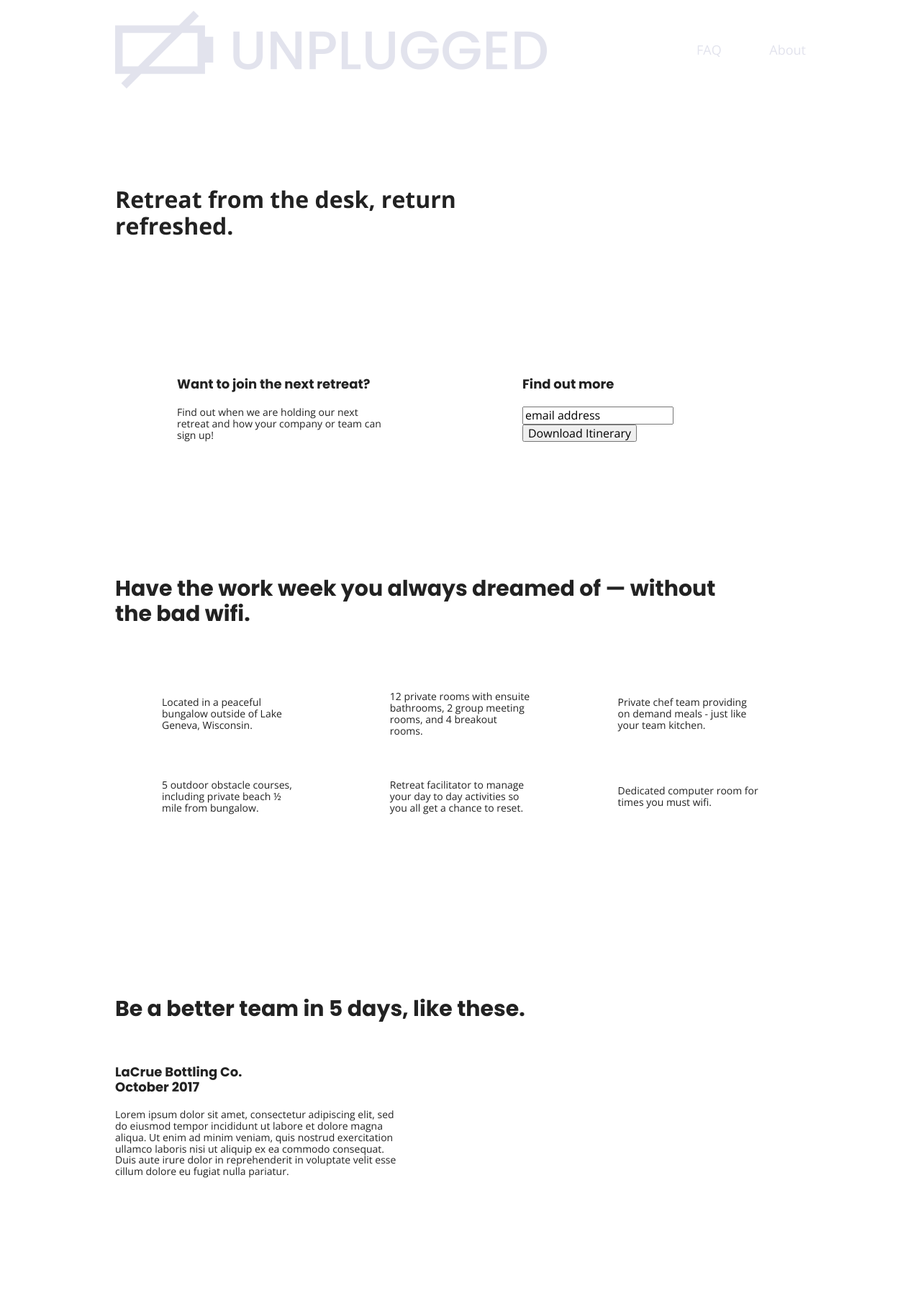
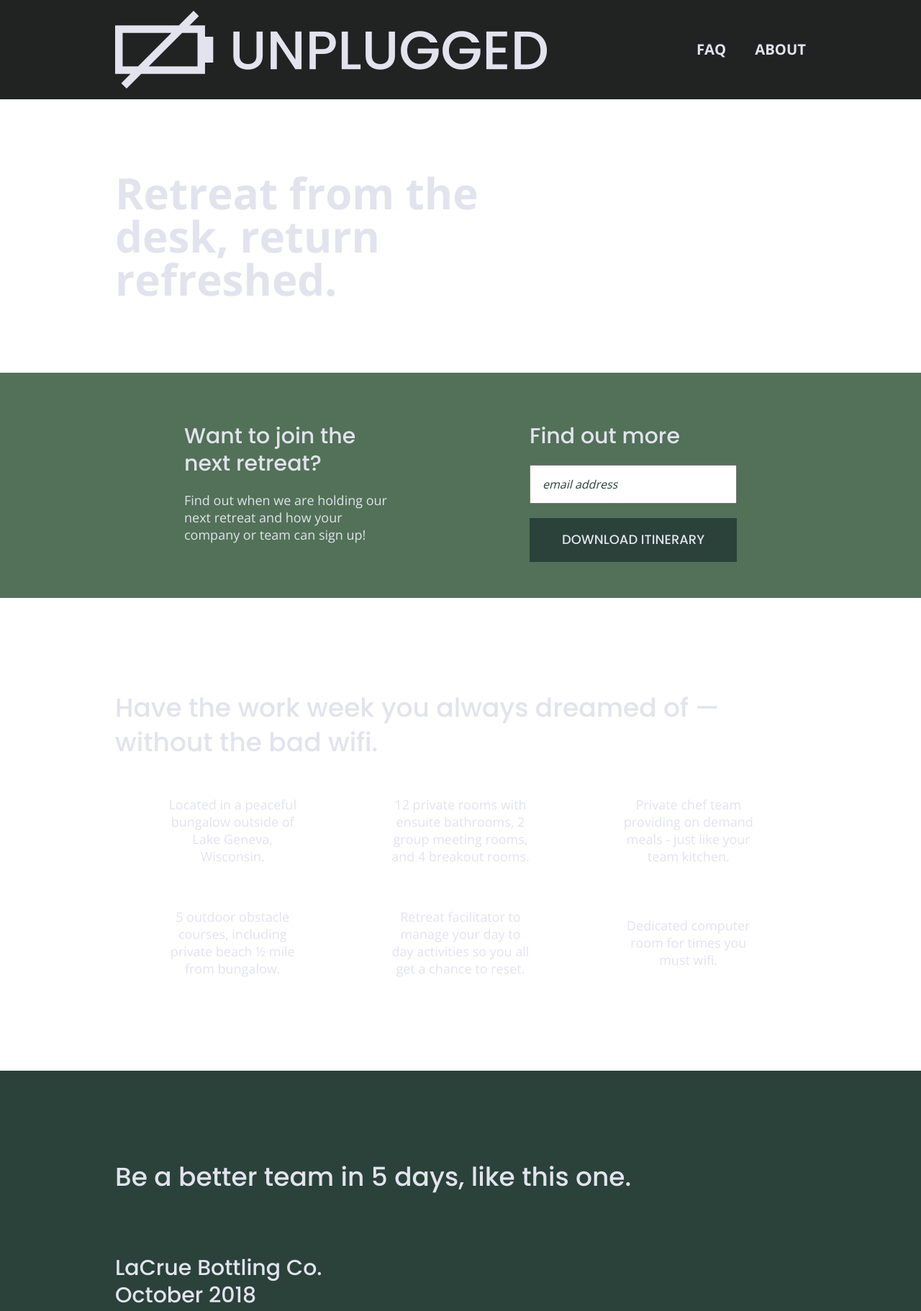
Before and after one commit to mandy-pb/unplugged, a website built with Parcel: page index.html in a window 1280 px wide. Shown: the top 1822 px of the page at 72% size. Built offline with nearby package versions, Linux system fonts and the light colour scheme.

Commit message:
Added remainig CSS styles

```diff
--- a/css/main.css
+++ b/css/main.css
@@ -87,19 +87,20 @@
    Author's custom styles
    ========================================================================== */
 
-   .content-wrapper {
-    width:90%;
-    margin:50px 0;
-   }
-/*------------------ BASE HEADER - FOOTER STYLES -----------------*/
 
 /* General Styles */
+
+.content-wrapper {
+  width:90%;
+   margin:50px 0;
+}
 
 html {
 	font-size: 16px;
 }
 
 body {
+  color:#e2e3ed;
   font-family: 'Open Sans', sans-serif;
   font-size: 1em;
   text-align: left;
@@ -108,7 +109,6 @@
 ul,
 ol {
   list-style-type: none;
-  font-size:1.125em;
 }
 
 a {
@@ -118,6 +118,7 @@
 
 h2 {
   font-family: 'Poppins', sans-serif;
+  font-weight: 200;
   font-size: 1.875em;
 }
 
@@ -125,6 +126,7 @@
 h4 {
   font-family: 'Poppins', sans-serif;
   font-size: 1.125em;
+  font-weight:500;
   margin:20px 0;
 }
 
@@ -150,15 +152,22 @@
  margin:50px 0;
 }
 
+aside,
+.mission,
+.faq{
+  background:#527158;
+}
+
+/*------------------ BASE HEADER - FOOTER STYLES -----------------*/
+
 header,
 footer {
+  background:#202322;
   display:flex;
   justify-content:center;
   align-items:center;
   flex-flow:row wrap;
 }
-
-/*HEADER STYLES*/
 
 header {
   padding:15px 0;
@@ -177,6 +186,7 @@
   width:100%;
   height: 1px;
   margin:10px 0 20px 0;
+  background: #3a3a3a;
 }
 
 header nav {
@@ -184,6 +194,9 @@
   justify-content:space-around;
   align-items: center;
   flex-flow:row wrap;
+  font-size: 1.125em;
+  font-weight: 700;
+  text-transform: uppercase;
   width:60%;
 }
 
@@ -193,10 +206,13 @@
   width:100%;
 }
 
-/*FOOTER*/
+header nav ul li {
+  font-size: 1.125em;
+}
 
 footer {
   flex-direction:column;
+  text-align: center;
 }
 
 footer .content-wrapper {
@@ -225,8 +241,6 @@
   margin-bottom:50px;
 }
 
-/*COPYRIGHT*/
-
 .copyright {
   margin:20px 0;
 }
@@ -241,16 +255,47 @@
   flex-flow:row wrap;
 }
 
+.hero-areah1 {
+  font-size:2.25em;
+  font-family:'Poppins', Helvetica, Arial, sans-serif;
+  font-weight: 500;
+  line-height: 1.2;
+}
+
 /*ASIDE AREA*/
 
 aside {
+  background-color: #527158;
   display:flex;
   justify-content: center;
   align-items: center;
   flex-flow: row wrap;
 }
+
 aside .form {
-  padding:0 20px;
+  margin-top:30px;
+}
+
+input[type=text] {
+  box-sizing: border-box;
+  width: 100%;
+  color: #2a423a;
+  font-style: italic;
+  padding: 1em;
+}
+
+input[type=button] {
+  width: 100%;
+  padding: 20px 0;
+  margin-top: 20px;
+  background-color: #2a423a;
+  font-family: 'Poppins', Helvetica, Arial, sans-serif;
+  font-weight: 500;
+  font-size: 1.125em;
+  color: #e2e3ed;
+  border: none;
+  text-align: center;
+  text-transform: uppercase;
 }
 
 /*FEATURED SECTION*/
@@ -278,11 +323,13 @@
 }
 
 .features p {
+  text-align: center;
   margin:0;
 }
-/*REVIEWS*/
+/*REVIEWS AREA*/
 
 .reviews {
+  background-color: #2a423a;
   display:flex;
   justify-content: center;
   flex-flow: row wrap;
@@ -290,6 +337,7 @@
 
 .reviews h2 {
   margin-bottom: 40px;
+  line-height: 1;
 }
 
 .reviews h3 {
@@ -297,9 +345,10 @@
   margin:20px 0;
 }
 
-/*------------ MOBILE STYLES - ABOUT PAGE -----------*/
+/*ABOUT PAGE */
 
 .mission {
+  background-color: #527158;
   display:flex;
   justify-content: center;
   align-items: center;
@@ -307,6 +356,7 @@
 }
 
 .contact-section {
+  background-color: #2a423a;
   display:flex;
   justify-content: center;
   align-items: center;
@@ -317,9 +367,10 @@
   margin:0;
 }
 
-/*----------- MOBILE STYLE - FAQ PAGE ---------------*/
+/*FAQ PAGE */
 
 .faq {
+  background-color: #527158;
   display:flex;
   justify-content: center;
   align-items: center;
@@ -336,13 +387,16 @@
 
 .faq h2 {
   margin-bottom:40px;
+  line-height: 1;
 }
 
 .faq-content {
   margin-bottom:50px;
 }
 
-
+.faq-content h4 {
+  line-break: 1.333;
+}
 
 /* ==========================================================================
    Helper classes
@@ -442,6 +496,16 @@
     margin:100px 0;
   }
 
+  h2 {
+    font-size: 2.25em;
+    line-height: 1.333;
+  }
+
+  h3 {
+    font-size: 1.5em;
+    line-height: 1.25;
+  }
+
   /*HEADER*/
 
   header {
@@ -452,6 +516,10 @@
   header .content-wrapper {
     width:100%;
     justify-content:space-between;
+  }
+
+  header figure {
+    width:30%;
   }
 
   header nav {
@@ -468,7 +536,11 @@
 
   /*HERO AREA*/
 
-
+.hero-area h1 {
+  font-size: 3em;
+  line-height: 1;
+  margin: 0;
+}
 
   /*ASIDE AREA*/
 
@@ -486,6 +558,10 @@
   }
 
   /*FEATURES AREA*/
+
+  .features h2 {
+    margin-bottom: 20px;
+  }
 
   .features  article {
     display:flex;
@@ -506,8 +582,17 @@
     justify-content:space-between;
   }
 
+  .reviews h2 {
+    width:85%;
+  }
+
   .reviews article div {
     width:49%;
+  }
+
+  .reviews h3 {
+    width:75%;
+    margin:0;
   }
 
   /*FOOTER AREA*/
@@ -521,10 +606,20 @@
     display:flex;
     justify-content:space-between;
     align-items:center;
+    flex-direction: row;
   }
 
   footer .contact {
     margin-bottom:0;
+  }
+
+  footer h4 {
+    font-size: 1.5em;
+    margin-bottom: 40px;
+  }
+
+  footer p {
+    line-height: 1.285;
   }
 
   footer .copyright {
@@ -555,10 +650,6 @@
 
     /*****FAQ SECTION*****/
 
-    header {
-      padding: 15px 0;
-    }
-
    .faq .content-wrapper {
       justify-content: space-between;
    }
@@ -571,13 +662,38 @@
      width:100%;
   }
 
+  .faq h4,
+  .faq p {
+    font-size: .875em;
+    line-height: 1.125;
+  }
+
 }
 
 /***********DESKTOP BREAKPOINT********/
 
 @media only screen and (min-width:1200px) {
+
+  header {
+    padding:15px 0;
+  }
+
   .content-wrapper {
     max-width:960px;
+  }
+
+  h2 {
+    font-size: 2.25em;
+  }
+
+  h3,
+  h4 {
+    font-size: 1.875em;
+  }
+
+  p {
+    font-size: 1.125em;
+    line-height: 1.333;
   }
 
   /*****HOMEPAGE****/
@@ -585,6 +701,7 @@
   /*HERO*/
 
   .hero-area h1 {
+    font-size: 3.75em;
     width:60%;
   }
 
@@ -594,10 +711,13 @@
     justify-content:space-around;
   }
 
-
   aside .content-wrapper .form-description,
   aside .content-wrapper .form {
     width:30%;
+  }
+
+  .form-description p {
+    font-size: 1.125em;
   }
 
   /*FEATURES*/
@@ -612,21 +732,41 @@
 
   /*REVIEWS*/
 
+  .reviews h2 {
+    padding-bottom: 50px;
+  }
+
   .reviews article div {
     width:42%;
   }
 
-  /*****ABOUT SECTION****/
+  footer h4 {
+    font-size: 1.875em;
+  }
+
+  /*****ABOUT PAGE****/
 
   .mission h2,
   .contact-section .content-wrapper h2 {
     width:95%;
+    font-size: 3em;
   }
 
-  /****FAQ SECTION****/
+  .contact-content h4 {
+    font-size: 1.875em;
+  }
+
+  /****FAQ PAGE****/
 
   .faq h2 {
     width:100%;
+    font-size: 3em;
+  }
+
+  .faq h4,
+  .faq p {
+    font-size: 1.125em;
+    line-height: 1;
   }
 
 }
--- a/index.html
+++ b/index.html
@@ -29,7 +29,6 @@
 <body>
   <header>
     <div class="content-wrapper">
-
         <a href="#">
           <img src="img/unpluggedlogo.png" alt="unplugged logo">
         </a>
@@ -38,30 +37,23 @@
 
       <nav>
         <ul>
-          <li><a href="faq/index.html" target="_blank">FAQ</a></li>
-          <li><a href="about/index.html" target="_blank">About</a></li>
+          <li><a href="faq/index.html" target="_blank">faq</a></li>
+          <li><a href="about/index.html" target="_blank">about</a></li>
         </ul>
       </nav>
   </div>
-
   </header>
 
   <main>
 
     <section class="hero-area">
-
       <div class="content-wrapper">
-
         <h1>Retreat from the desk, return refreshed.</h1>
-
       </div>
-
     </section>
 
     <aside>
-
       <div class="content-wrapper">
-
         <div class="form-description">
           <h3>Want to join the next retreat?</h3>
           <p>Find out when we are holding our next retreat and how your company or team can sign up!</p>
@@ -73,16 +65,13 @@
           <input type="button" value="Download Itinerary">
         </div>
       </div>
-
+      <!--aside content wrapper ends-->
     </aside>
 
     <section class="features">
       <div class="content-wrapper">
-
         <h2>Have the work week you always dreamed of &mdash; without the bad wifi.</h2>
-
         <div class="features-items">
-
          <article>
            <p class="fontawesome-icon">
            </p>
@@ -130,26 +119,22 @@
               Dedicated computer room for times you must wifi.
             </p>
          </article>
-
         </div>
-
       </div>
     </section>
 
     <section class="reviews">
       <div class="content-wrapper">
-        <h2>Be a better team in 5 days, like these.</h2>
-
+        <h2>Be a better team in 5 days, like this one.</h2>
         <article>
           <div>
-            <h3>LaCrue Bottling Co. October 2017</h3>
+            <h3>LaCrue Bottling Co. October 2018</h3>
             <p>
               Lorem ipsum dolor sit amet, consectetur adipiscing elit, sed do eiusmod tempor incididunt ut labore et dolore
               magna aliqua. Ut enim ad minim veniam, quis nostrud exercitation ullamco laboris nisi ut aliquip ex ea commodo
               consequat. Duis aute irure dolor in reprehenderit in voluptate velit esse cillum dolore eu fugiat nulla pariatur.
             </p>
           </div>
-
         </article>
       </div>
     </section>
@@ -159,12 +144,13 @@
   <footer>
     <div class="content-wrapper">
       <div class="footer-content">
-
         <div class="contact">
           <h4>Contact</h4>
           <address>
-            555-555-5555<br>
-            hello@unplugged.com
+            <p>
+             555-555-5555<br>
+             hello@unplugged.com
+            </p>
           </address>
         </div>
 
```
Also changed, not shown: about/index.html (+9 -32 lines), faq/index.html (+2 -6 lines).
